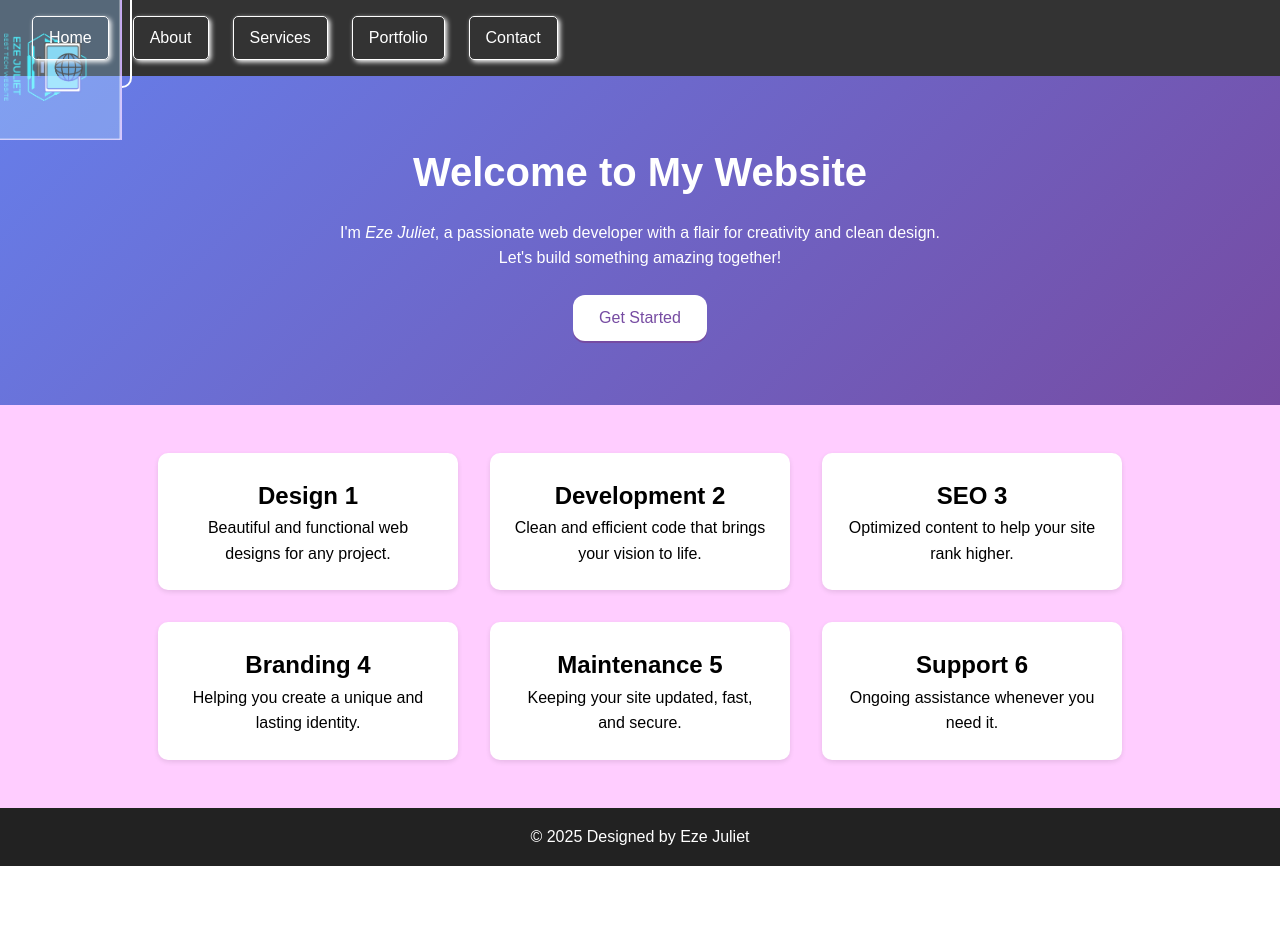
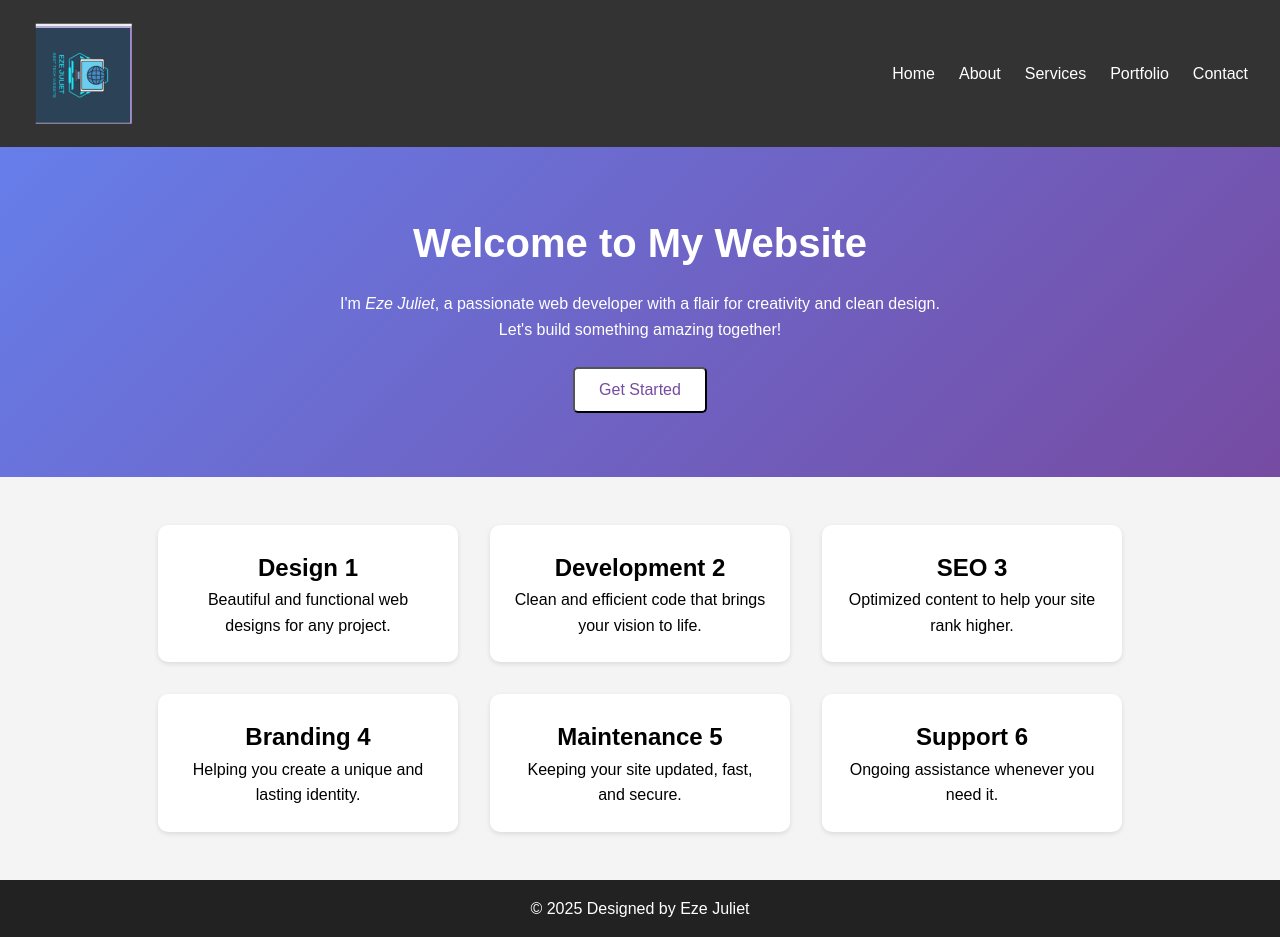
Before and after one commit to julietngozi/juliet-website, a plain HTML site: page index.html in a window 1280 px wide. Before the commit the page ends 866 px from the top, so only its background shows below. Drawn offline with Linux system fonts and the light colour scheme.

Commit message:
update HTML project

```diff
--- a/style.css
+++ b/style.css
@@ -8,7 +8,7 @@
     font-family: Arial, sans-serif;
     line-height: 1.6;
  }
-
+ /* Navigation Bar */
  .navbar {
     display: flex;
     justify-content: space-between;
@@ -24,29 +24,15 @@
  .logo {
     font-weight: bold;
     font-size: 1.5rem;
-    margin-right: auto;
  }
 
  /* Logo Image */
  .logo img {
-    width: 150px;
+    width: 100px;
     height: auto;
    padding-top: 8px;
 
-
  }
-
-
- .loader, loader span {
-            width: 10em;
-            height: 10em;
-            border: 0.25em solid white;
-            font-size: 10px;
-            border-radius: 1em;
-            position: absolute;
-            mix-blend-mode: screen;
-        }
-
         .loader {
             animation: rotating 4s linear infinite;
         }
@@ -63,18 +49,12 @@
     gap: 1.5rem;
     flex-wrap: wrap;
 
-
  }
 
  .nav-links a {
     color: white;
     text-decoration: none;
     font-weight: 500;
-    padding: 0.5rem 1rem;
-    border: 1px solid white;
-    border-radius: 5px;
-    box-shadow: 2px 2px 5px;
-
  }
 
  .nav-links a:hover {
@@ -108,13 +88,8 @@
     font-size: 1rem;
     border-radius: 5px;
     cursor: pointer;
-    transition: transform 0.3s ease
+    transition: transform 0.3s ease,
     background-color 0.3s ease;
-    border-radius: 12px;
-   border: 2px solid transparent;
-   box-shadow: 0px 2px;
-   transition: border .3s ease-in-out;
-
  }
 
  .cta:hover {
@@ -135,7 +110,7 @@
     gap: 2rem;
     padding: 3rem 2rem;
     justify-content: center;
-    background-color: #f4f4;
+    background-color: #f4f4f4;
  }
 
  .card {
```
